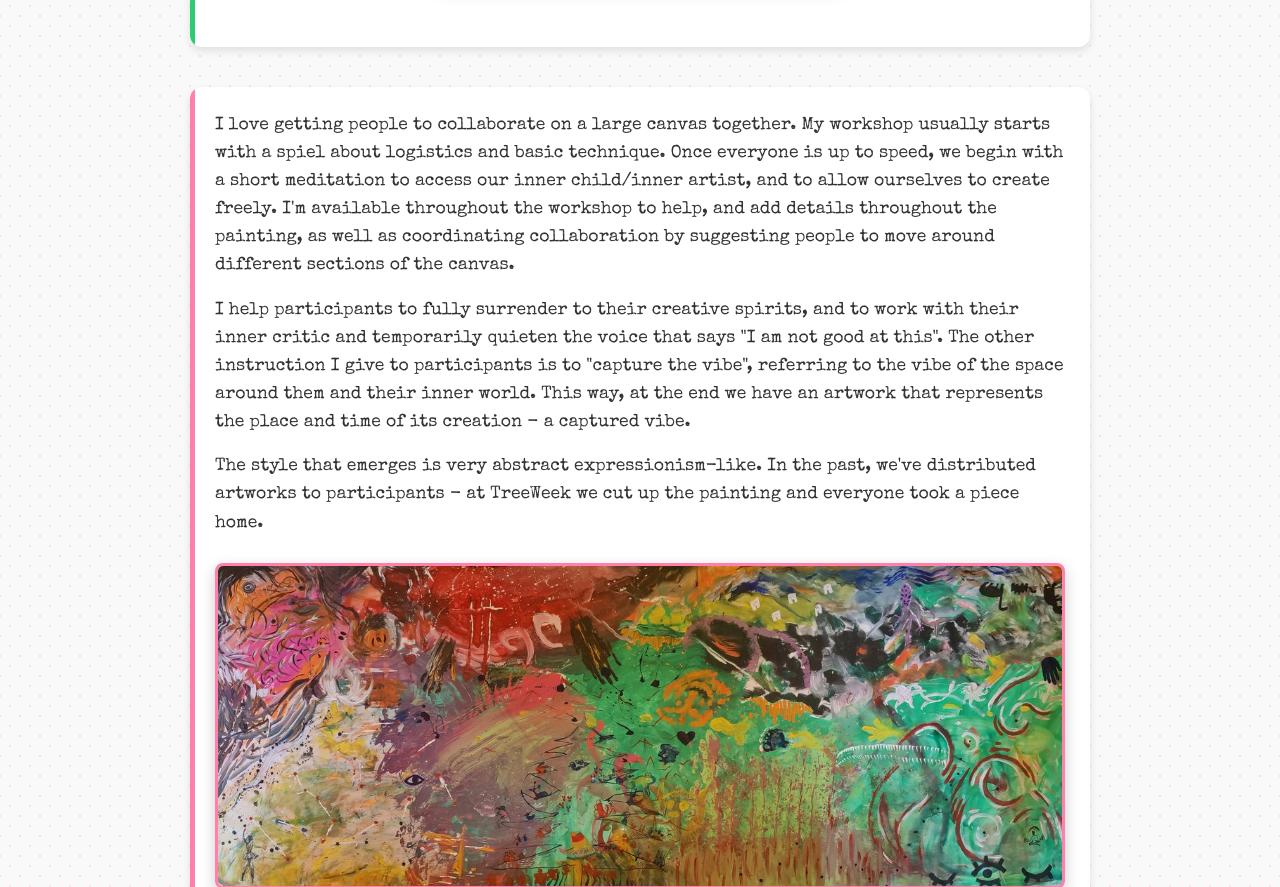
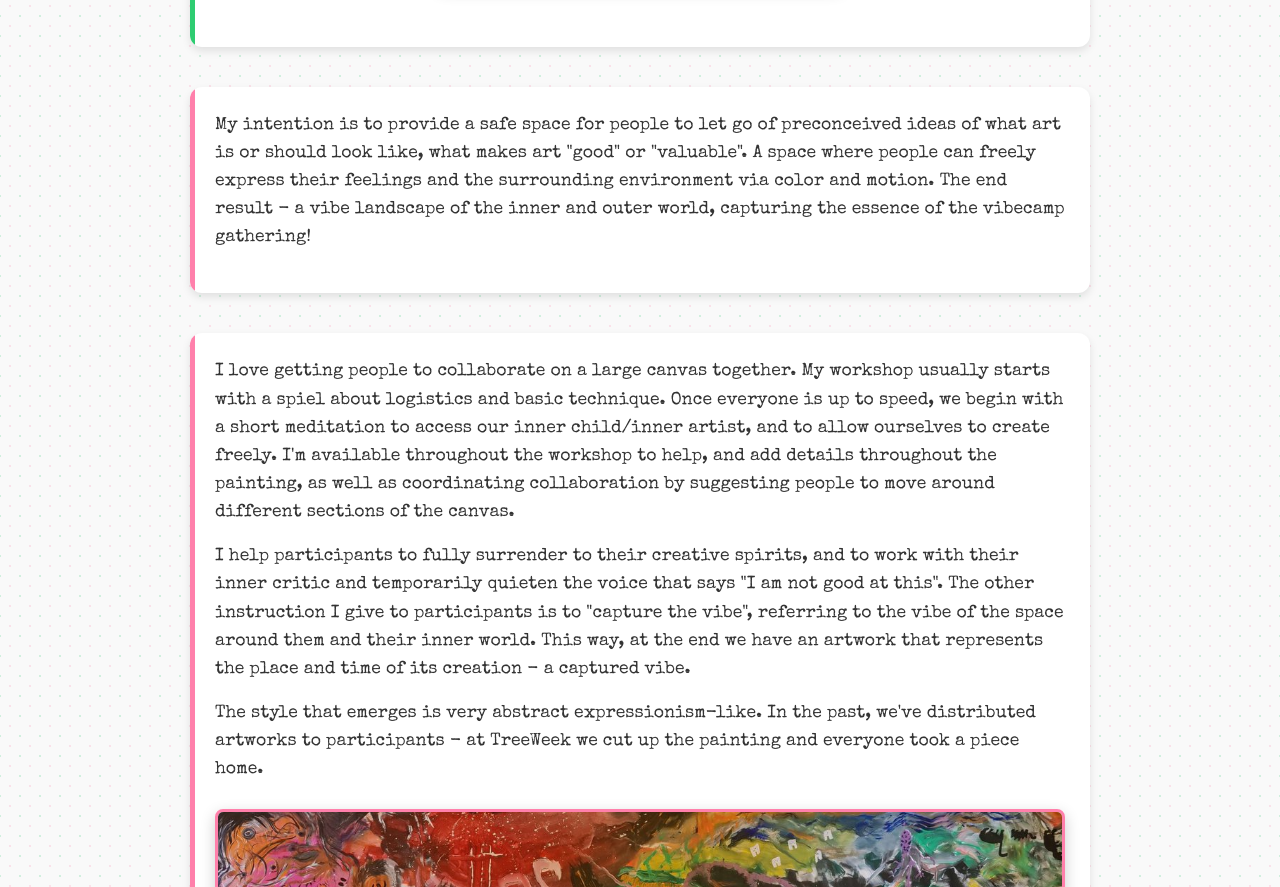
Before and after one commit to emergentvibe/art, a plain HTML site: page index.html in a window 1280 px wide. Shown: the part 1004-1891 px from the top of the page. Drawn offline with nearby package versions, Linux system fonts and the light colour scheme.

Commit message:
added intention section

```diff
--- a/index.html
+++ b/index.html
@@ -30,6 +30,10 @@
             <div class="image-container">
                 <img src="Pasted image 20250404171329.png" alt="Art Workshop in Action" class="workshop-img">
             </div>
+        </section>
+
+        <section class="intention">
+            <p>My intention is to provide a safe space for people to let go of preconceived ideas of what art is or should look like, what makes art "good" or "valuable". A space where people can freely express their feelings and the surrounding environment via color and motion. The end result - a vibe landscape of the inner and outer world, capturing the essence of the vibecamp gathering!</p>
         </section>
 
         <section class="workshop-details">
--- a/styles.css
+++ b/styles.css
@@ -109,6 +109,10 @@ section::before {
 
 .contact::before {
     background-color: #2ecc71;
+}
+
+.intention::before {
+    background-color: #ff80ab;
 }
 
 p {
```
